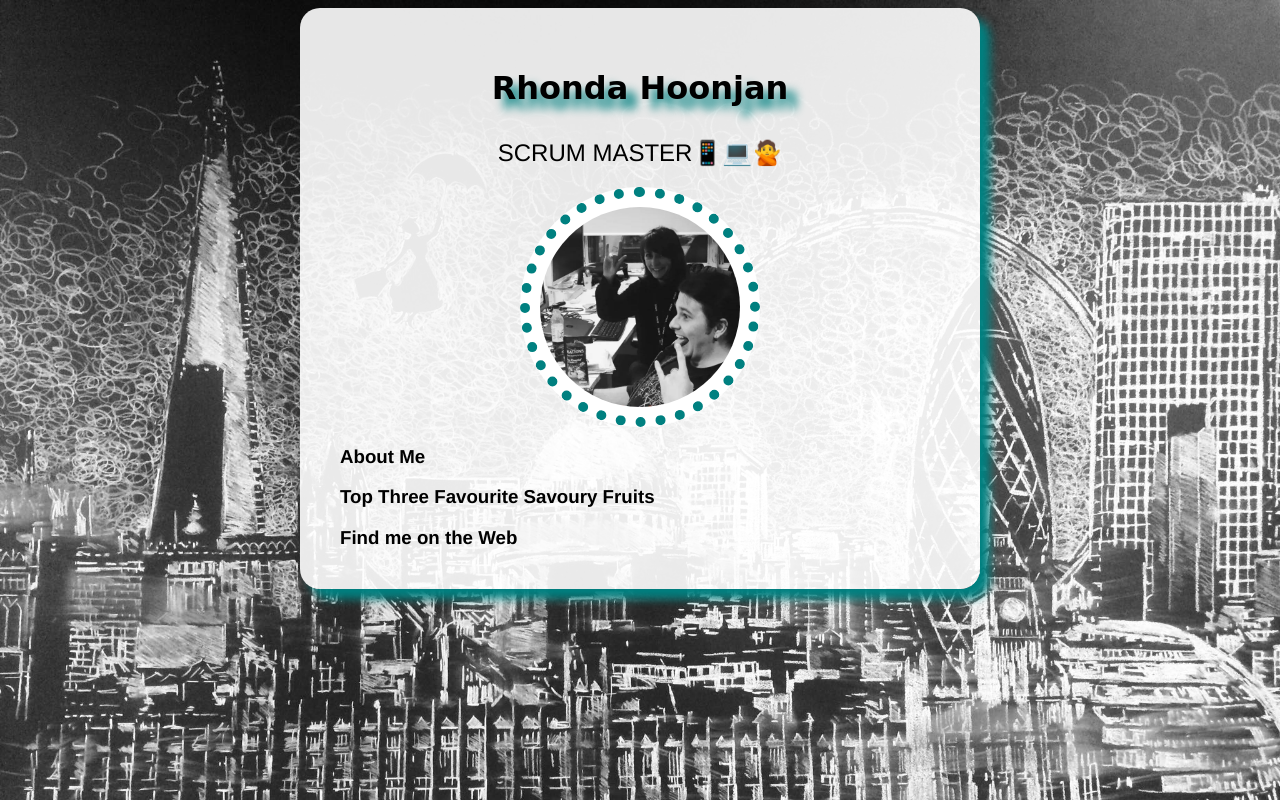
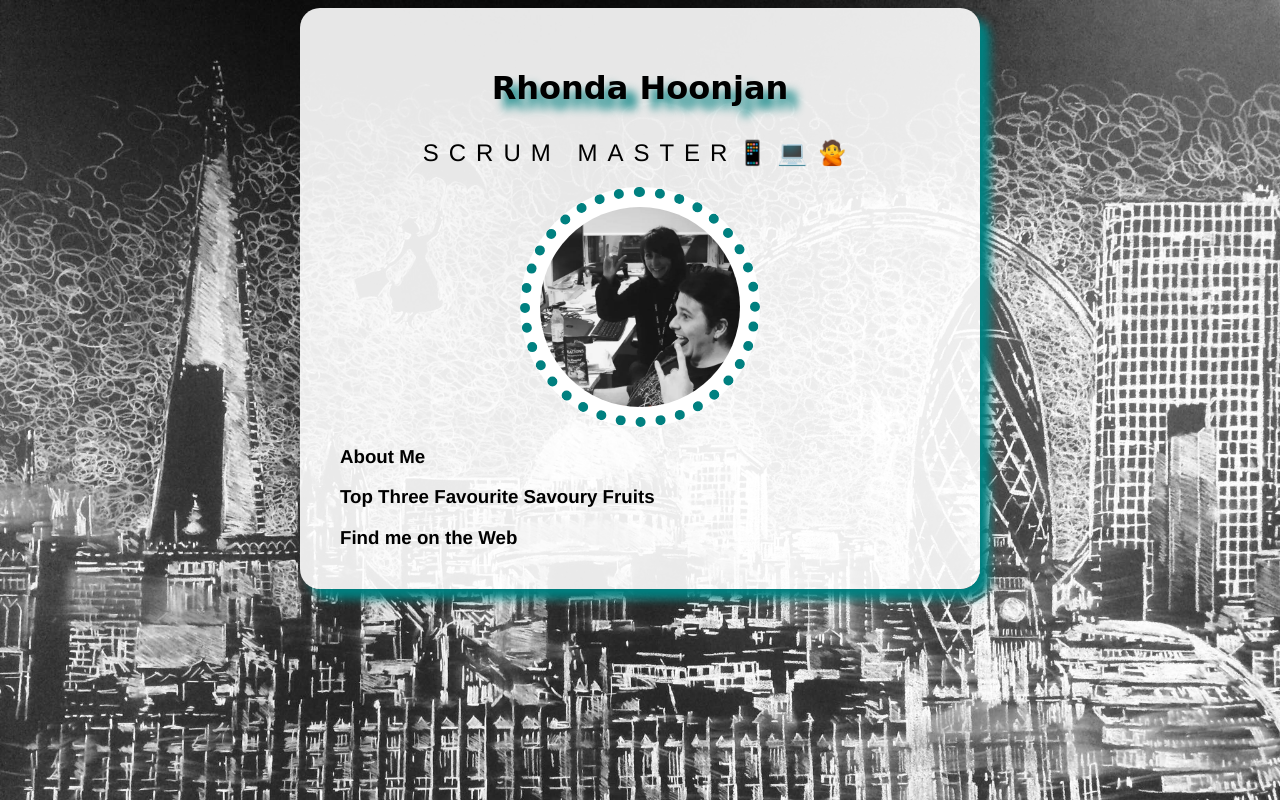
Before and after one commit to RhondaHoonjan/RhondaHoonjan.github.io, a plain HTML site: page index.html in a window 1280 px wide. Drawn offline with nearby package versions, Linux system fonts and the light colour scheme; a web font is replaced by a local one.

Commit message:
Update style.css

```diff
--- a/css/style.css
+++ b/css/style.css
@@ -36,8 +36,8 @@ h2 {
 	text-align: center;
 	font-weight: normal;
 	text-transform: uppercase;
-	letter-spacing: 0px;
-	font-style: 10px;
+	letter-spacing: 10px;
+	font-style: 20px;
 }
 
 h3 {
```
